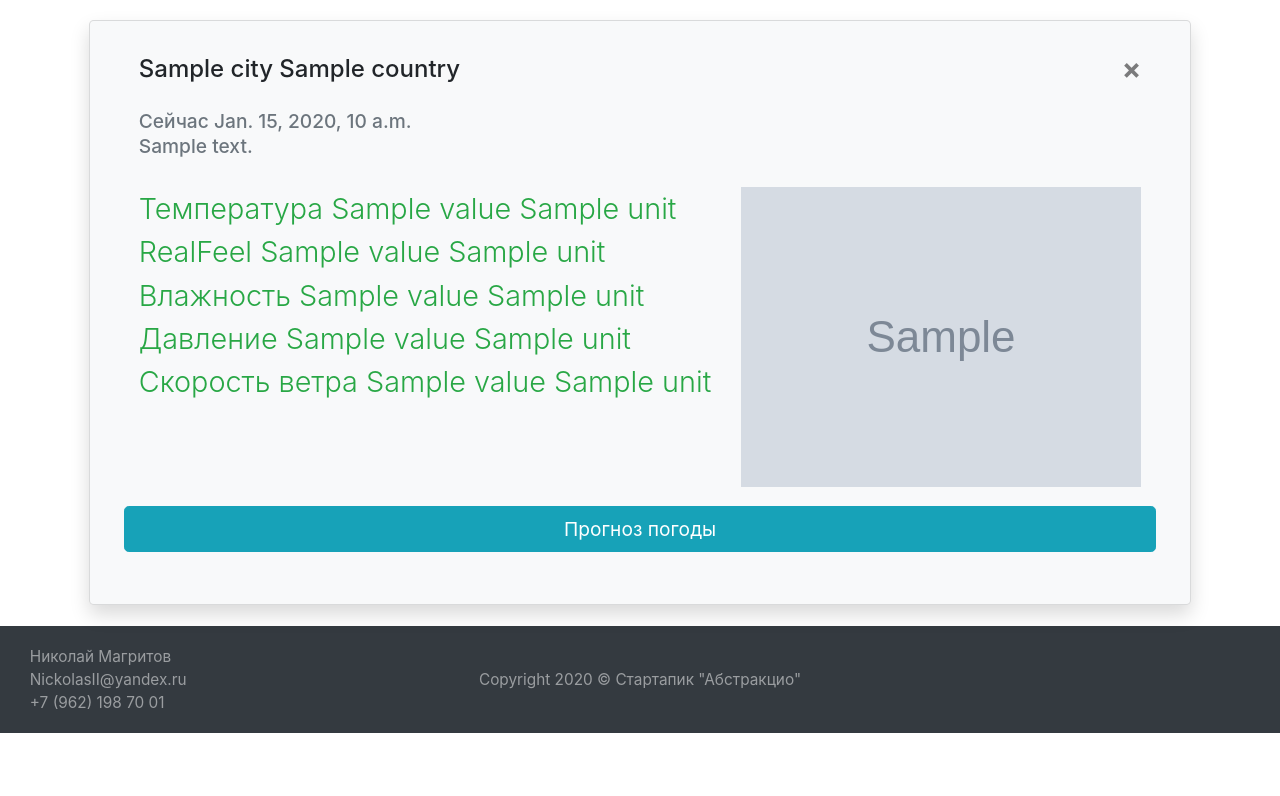
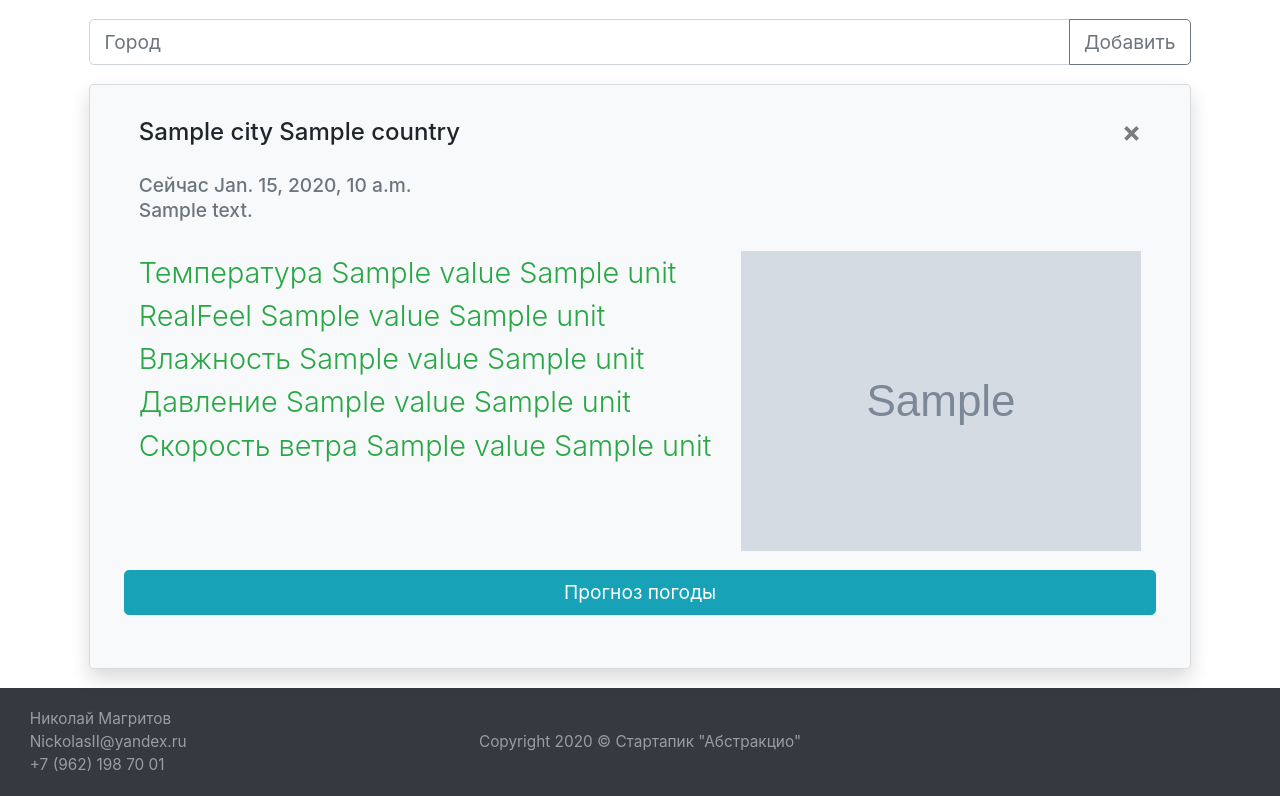
Before and after one commit to Nickolasll/django_abstract, a Django app: template frontend/templates/weather.html in a window 1280 px wide. Shown: the part 67-863 px from the top of the page. Before the commit the page ends 800 px from the top, so only its background shows below. Run offline with Django 3.2, Linux system fonts and the light colour scheme; the template is opened without the code that fills it: most values are stand-ins (such as "Sample title", 1, 10 or a date in 2020); grey boxes marked "Sample" are stand-in pictures; parts of the project's set-up code (start-up, migrations or seed data) failed here and were passed over; some libraries are stand-ins or nearby versions.

Commit message:
refactoring, weather style, submit js

```diff
--- a/frontend/domain/about/author.py
+++ b/frontend/domain/about/author.py
@@ -1,9 +1,11 @@
+from pathlib import Path
+
 from frontend.domain.about.contact import Contact
 
 
 class Author:
     header = 'Об авторе'
-    photo = "author.jpg"
+    photo = str(Path("about", "author.jpg"))
     info = 'Меня зовут Николай Магритов и я занимаюсь архитектурой и разработкой серверного ПО уже более ' \
            '3х лет. В 2016 году в результате окончания обучения в СФ МЭИ по специальности "Информатика и ' \
            'вычислительная техника, Вычислительные машины, комплексы, системы и сети" мне была присвоена ' \
--- a/frontend/domain/about/project.py
+++ b/frontend/domain/about/project.py
@@ -30,7 +30,7 @@ class Project:
         ),
         Service(
             name='openweathermap.org',
-            info='Отсюда берется информация для виджета погоды',
+            info='Отсюда берется информация для виджета погоды и иконочки',
             ref='https://openweathermap.org/'
         ),
     ]
--- a/frontend/domain/home/home.py
+++ b/frontend/domain/home/home.py
@@ -20,4 +20,6 @@ class Home:
                                                           'дожидаясь перезагрузки сервера!'),
         Faq(question='Цитаты?', answer='Насладитесь генератором цитат от знаменитого Джейсона Стетхема! Цитаты тоже '
                                        'не записываются с базу данных, да и нечего там им сейчас делать.'),
+        Faq(question='Что там с погодой?', answer='Выберите любой город и следите за обновлением погоды и прогнозом '
+                                                  'на целых 5 дней (а на деле на 4) вперед!'),
     ]
--- /dev/null
+++ b/frontend/static/js/weather.js
@@ -0,0 +1,16 @@
+$(document).ready(function(){
+    $("#add_weather").submit(function(event) {
+        event.preventDefault();
+        let csrftoken = document.querySelector('[name=csrfmiddlewaretoken]').value;
+        let name = $("#city_name").val()
+        jQuery.ajax({
+            headers: {'X-CSRFToken': csrftoken},
+            type: "POST",
+            url: '/weather/',
+            data: JSON.stringify({'city_name': name}),
+            success: function(response) {
+                console.log(response)
+            },
+        });
+    })
+});
--- a/frontend/templates/about.html
+++ b/frontend/templates/about.html
@@ -1,7 +1,7 @@
 {% extends 'base/base_template.html' %}
 {% block title %}О проекте{% endblock %}
 {% load static %}
-<link rel="stylesheet" type="text/css" href="{% static 'style.css' %}">
+<link rel="stylesheet" type="text/css" href="{% static 'about/../static/style.css' %}">
 {% block 'body' %}
     <div class="container-fluid" style="padding: 20px; margin-bottom: 32px">
         <h1 class="display-4">{{ about.project.header }}</h1>
--- a/frontend/templates/base/base_template.html
+++ b/frontend/templates/base/base_template.html
@@ -2,7 +2,7 @@
 <html lang="ru">
 {% include 'base/bootstrap.html' %}
 {% load static %}
-<link rel="stylesheet" type="text/css" href="{% static 'style.css' %}">
+<link rel="stylesheet" type="text/css" href="{% static 'about/../../static/style.css' %}">
 
 <title>{% block title %}(no title){% endblock %}</title>
 <link rel="shortcut icon" type="image/x-icon" href={% static "favicon.ico" %}/>
--- a/frontend/templates/joke.html
+++ b/frontend/templates/joke.html
@@ -3,7 +3,7 @@
 {% load static %}
 
 {% block 'body' %}
-    <script type="text/javascript" src={% static "joke.js" %}></script>
+    <script type="text/javascript" src={% static "js/joke.js" %}></script>
     <ul class="list-group list-group-flush" id="joke-container">
     {% for joke in jokes %}
         <div class="card border-info my-4" joke-id={{ joke.id_ }}>
--- a/frontend/templates/quote.html
+++ b/frontend/templates/quote.html
@@ -3,7 +3,7 @@
 {% load static %}
 
 {% block 'body' %}
-    <script type="text/javascript" src={% static "quote_book.js" %}></script>
+    <script type="text/javascript" src={% static "js/quote_book.js" %}></script>
     <div class="card-group my-4" id="quotes">
         {% for quote in quotes %}
             <div class="col">
--- a/frontend/templates/weather.html
+++ b/frontend/templates/weather.html
@@ -3,9 +3,19 @@
 {% load static %}
 
 {% block 'body' %}
+    <script type="text/javascript" src={% static "js/weather.js" %}></script>
+    {% csrf_token %}
     <ul class="list-group mx-auto">
+        <form id="add_weather">
+        <div class="input-group mt-3">
+            <input type="text" class="form-control" placeholder="Город" aria-label="Город" id="city_name">
+            <div class="input-group-append">
+                <button class="btn btn-outline-secondary" type="submit">Добавить</button>
+            </div>
+        </div>
+        </form>
         {% for city in cities %}
-                <div class="card bg-light shadow my-3 mx-auto" data-city={{ city.name }}>
+                <div class="card bg-light shadow my-3">
                     <div class="card-body d-flex flex-column">
                         <div class="row d-flex m-2">
                             <div class="col">
@@ -25,7 +35,7 @@
                             </div>
                         </div>
                         <div class="row d-flex m-2 justify-content-around">
-                            <div class="col-auto">
+                            <div class="col">
                                 <div class="{% if city.current_weather.temp.value > 20 %}
                                 text-warning {% elif city.current_weather.temp.value < 0 %}
                                 text-info {% else %} text-success {% endif %}">
@@ -55,8 +65,8 @@
                                 {% for weather in city.weather_forecast.forecast %}
                                     <div class="col-auto border border-top-0">
                                         <div class="small text-muted">{{ weather.date }}</div>
-                                        <div class="small">
-                                            Температура {{ weather.temp.value }} {{ weather.temp.unit }}</div>
+                                        <div class="small text-muted">{{ weather.time }}</div>
+                                        <div class="small">{{ weather.temp.value }} {{ weather.temp.unit }}</div>
                                         <img src={{ weather.icon }}>
                                     </div>
                                 {% endfor %}
@@ -66,4 +76,5 @@
                 </div>
         {% endfor %}
     </ul>
+
 {% endblock %}
--- a/frontend/urls.py
+++ b/frontend/urls.py
@@ -11,4 +11,5 @@ urlpatterns = [
     url(r"quote", QuoteView.as_view()),
     path(r"quote", QuoteView.as_view(), name='quote'),
     url(r"weather", WeatherView.as_view()),
+    path(r"weather", WeatherView.as_view(), name='weather'),
 ]
```
Also changed, not shown: frontend/domain/weather/weather_forecast.py (+7 -6 lines), frontend/static/style.css (+28 -0 lines), frontend/views.py (+7 -0 lines), frontend/static/about/author.jpg (renamed from frontend/static/author.jpg), frontend/static/bootstrap_icons/__init__.py (deleted), frontend/static/carousel/__init__.py (deleted), frontend/static/js/joke.js (renamed from frontend/static/joke.js), frontend/static/js/quote_book.js (renamed from frontend/static/quote_book.js).
